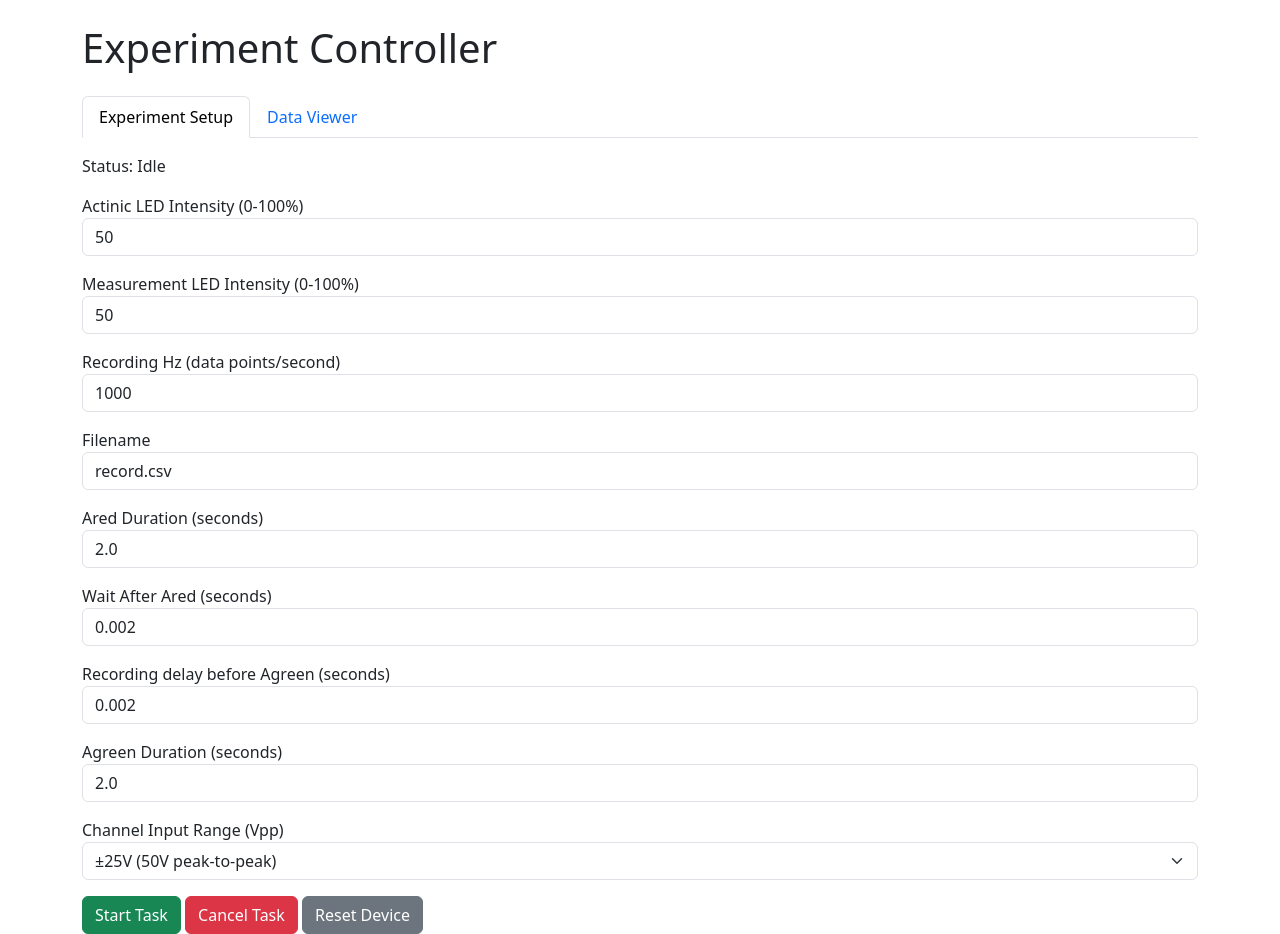
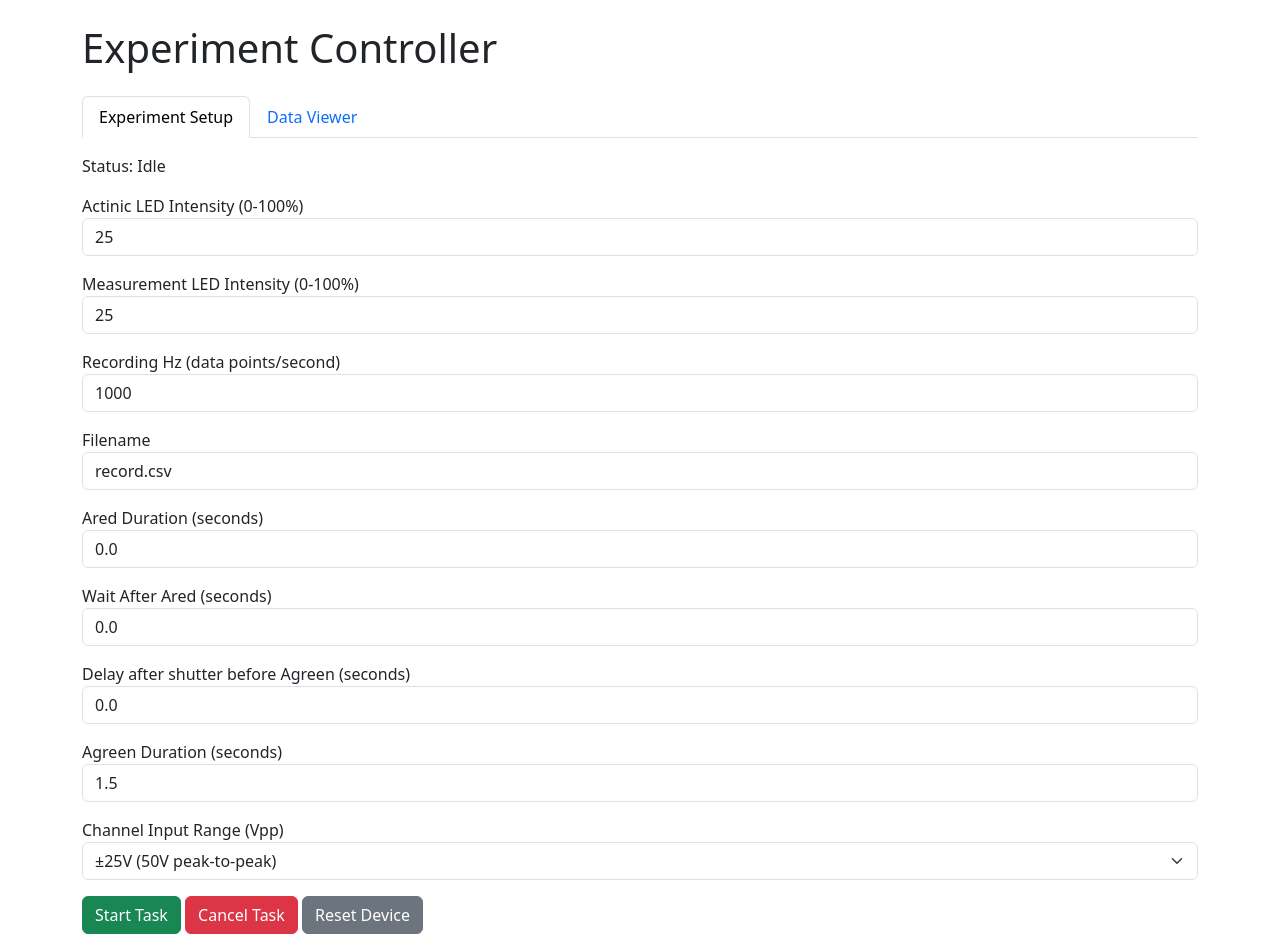
Before and after one commit to fieryWalrus1002/FluorInduc, a Flask app: page / in a window 1280 px wide. Run offline with Flask 3, Linux system fonts and the light colour scheme; some libraries are stand-ins or nearby versions.

Commit message:
default values change for green intensity

```diff
--- a/src/constants.py
+++ b/src/constants.py
@@ -32,7 +32,7 @@ STRING_BUFFER_SIZE = 524
 # This will constrain the min and max current that can be set.
 LED_VOLTAGE_RANGES = {
     "red": {"pin": LED_RED_PIN, "min": 0.0, "max": 5.0},
-    "green": {"pin": LED_GREEN_PIN, "min": 0.0, "max": 5.0},
+    "green": {"pin": LED_GREEN_PIN, "min": 1.0, "max": 3.3},
 }
 
 # Analog function generator settings
--- a/static/script.js
+++ b/static/script.js
@@ -2,13 +2,13 @@
 let lastStatus = "";
 
 async function startTask() {
-    const actinic = parseInt(document.getElementById("actinic_led_intensity").value || 50);
-    const measurement = parseInt(document.getElementById("measurement_led_intensity").value || 50);
+    const actinic = parseInt(document.getElementById("actinic_led_intensity").value || 25);
+    const measurement = parseInt(document.getElementById("measurement_led_intensity").value || 25);
     const recordingHz = parseInt(document.getElementById("recording_hz").value || 1000);
-    const aredDuration = parseFloat(document.getElementById("ared_duration_s").value || 3.0);
-    const waitAfterAred = parseFloat(document.getElementById("wait_after_ared_s").value || 0.002);
-    const agreenDelay = parseFloat(document.getElementById("agreen_delay_s").value || 0.002);
-    const agreenDuration = parseFloat(document.getElementById("agreen_duration_s").value || 2.0);
+    const aredDuration = parseFloat(document.getElementById("ared_duration_s").value || 0.0);
+    const waitAfterAred = parseFloat(document.getElementById("wait_after_ared_s").value || 0.0);
+    const agreenDelay = parseFloat(document.getElementById("agreen_delay_s").value || 0.0);
+    const agreenDuration = parseFloat(document.getElementById("agreen_duration_s").value || 1.5);
     const channelRange = parseInt(document.getElementById("channel_range").value || 50);
     const filename = document.getElementById("filename").value || "record.csv";
 
--- a/templates/index.html
+++ b/templates/index.html
@@ -26,12 +26,12 @@
 
             <div class="mb-3">
                 <label for="actinic_led_intensity">Actinic LED Intensity (0-100%)</label>
-                <input type="number" class="form-control" id="actinic_led_intensity" value="50" min="0" max="100">
+                <input type="number" class="form-control" id="actinic_led_intensity" value="25" min="0" max="100">
             </div>
 
             <div class="mb-3">
                 <label for="measurement_led_intensity">Measurement LED Intensity (0-100%)</label>
-                <input type="number" class="form-control" id="measurement_led_intensity" value="50" min="0" max="100">
+                <input type="number" class="form-control" id="measurement_led_intensity" value="25" min="0" max="100">
             </div>
 
             <div class="mb-3">
@@ -46,22 +46,22 @@
 
             <div class="mb-3">
                 <label for="ared_duration_s">Ared Duration (seconds)</label>
-                <input type="number" class="form-control" id="ared_duration_s" value="2.0" min="0" step="0.001">
+                <input type="number" class="form-control" id="ared_duration_s" value="0.0" min="0" step="0.001">
             </div>
 
             <div class="mb-3">
                 <label for="wait_after_ared_s">Wait After Ared (seconds)</label>
-                <input type="number" class="form-control" id="wait_after_ared_s" value="0.002" min="0" step="0.001">
+                <input type="number" class="form-control" id="wait_after_ared_s" value="0.0" min="0" step="0.001">
             </div>
 
             <div class="mb-3">
-                <label for="agreen_delay_s">Recording delay before Agreen (seconds)</label>
-                <input type="number" class="form-control" id="agreen_delay_s" value="0.002" min="0" step="0.001">
+                <label for="agreen_delay_s">Delay after shutter before Agreen (seconds)</label>
+                <input type="number" class="form-control" id="agreen_delay_s" value="0.0" min="0" step="0.001">
             </div>
 
             <div class="mb-3">
                 <label for="agreen_duration_s">Agreen Duration (seconds)</label>
-                <input type="number" class="form-control" id="agreen_duration_s" value="2.0" min="0" step="0.001">
+                <input type="number" class="form-control" id="agreen_duration_s" value="1.5" min="0" step="0.001">
             </div>
 
             <div class="mb-3">
```
